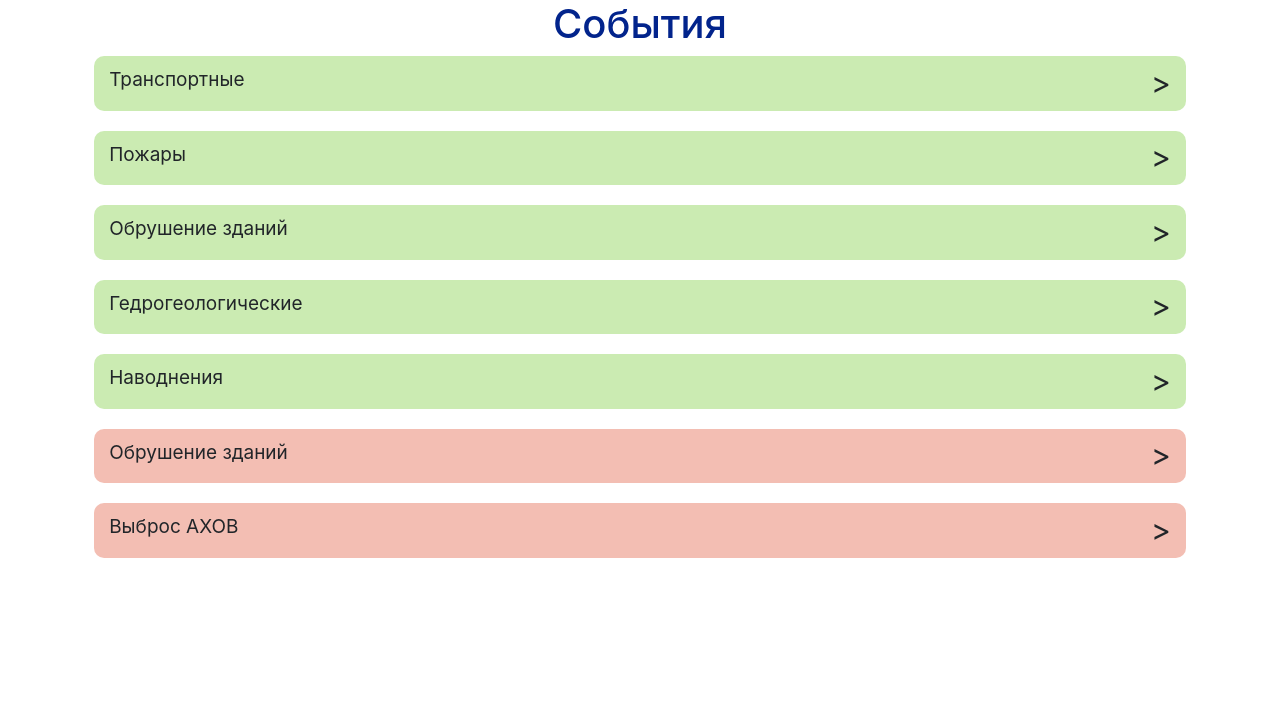
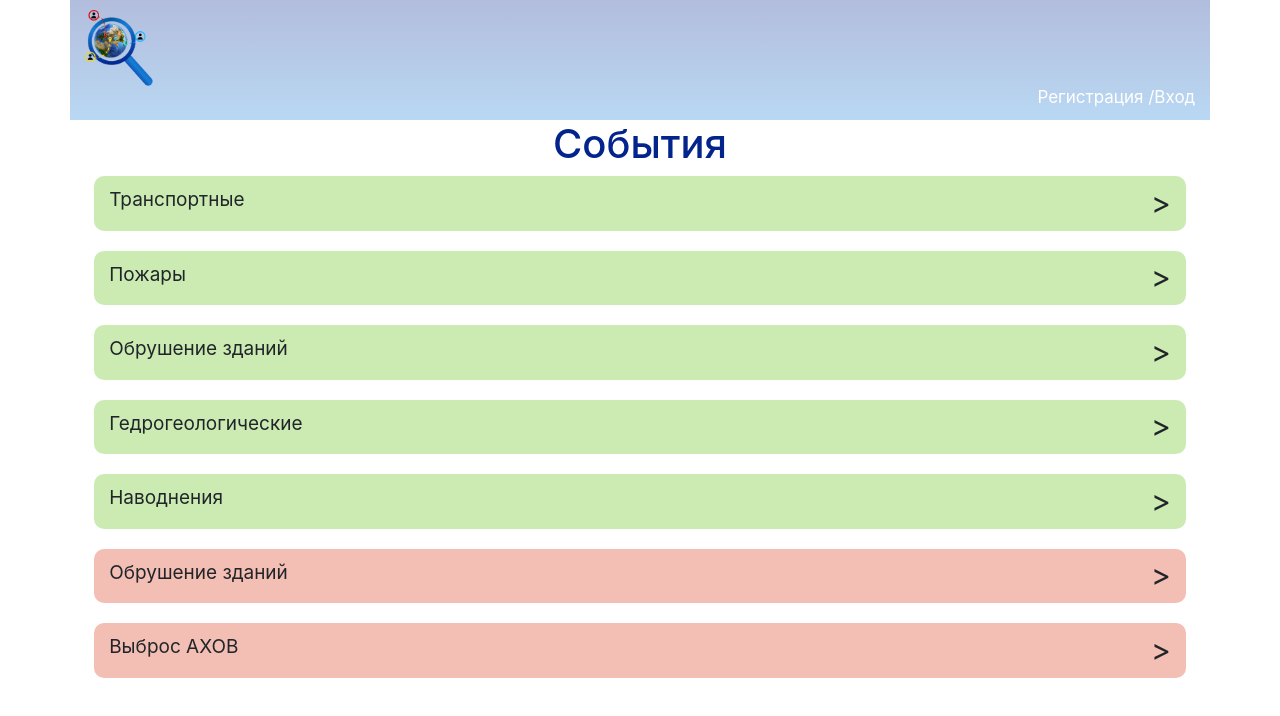
Before and after one commit to KinShish/cifrovoy_prriv_volonter, a Vue app in the folder people_search/: page /catsEvents in a window 1280 px wide. Shown: the top 716 px of the page. Built offline with nearby package versions, Linux system fonts and the light colour scheme.

Commit message:
добавил шапку в events

```diff
--- a/people_search/src/components/catsEvents.vue
+++ b/people_search/src/components/catsEvents.vue
@@ -1,5 +1,8 @@
 <template>
     <div>
+        <header>
+            <comHeader></comHeader>
+        </header>
         <h1>События</h1>
         <div class="row">
             <div class="col-10 tabsSobityi">
```
